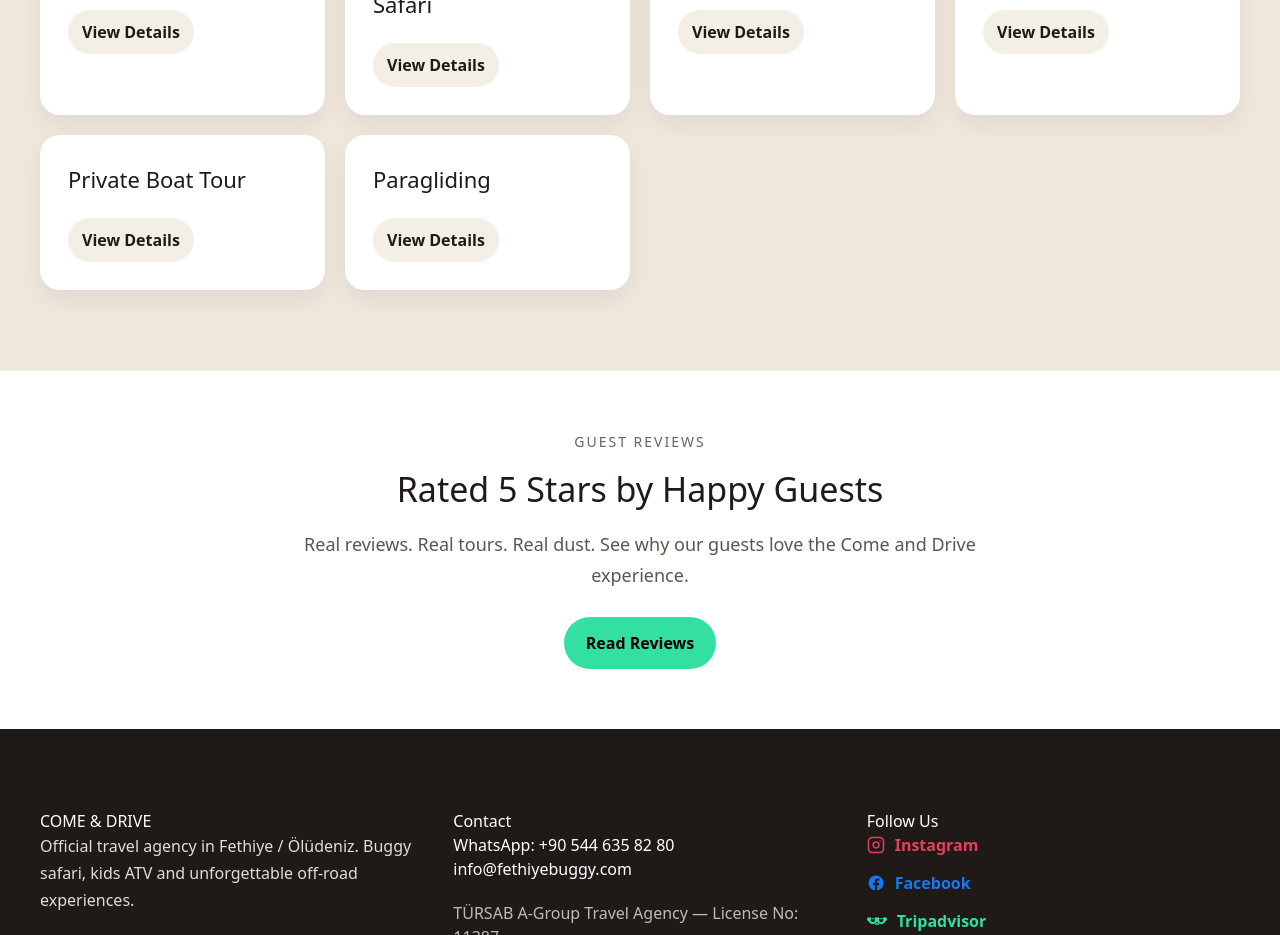
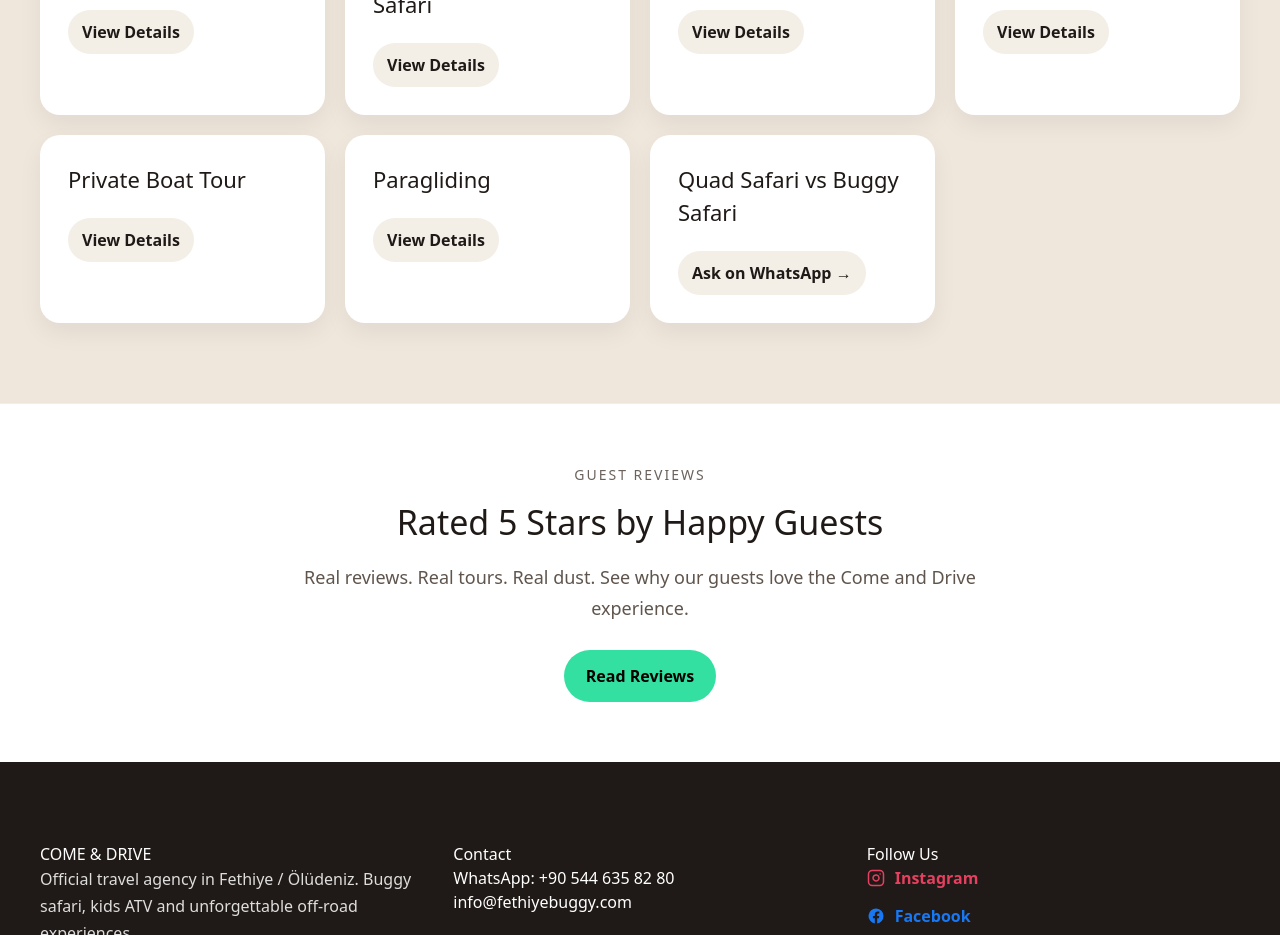
Before and after one commit to comendrive-a11y/comendrive-a11y, a Next.js app: page / in a window 1280 px wide. Shown: the part 3300-4235 px from the top of the page. Built offline with nearby package versions, Linux system fonts and the light colour scheme.

Commit message:
Update page.tsx

```diff
--- a/app/page.tsx
+++ b/app/page.tsx
@@ -111,6 +111,7 @@ export default function HomePage() {
       "Horse Riding",
       "Private Boat Tour",
       "Paragliding",
+    "Quad Safari vs Buggy Safari",
 
     ]
   : [
@@ -120,6 +121,7 @@ export default function HomePage() {
       "At Turu",
       "Özel Tekne Turu",
       "Yamaç Paraşütü",
+    "ATV Turu ve Buggy Safari Farkları",
 
     ],
   };
```
